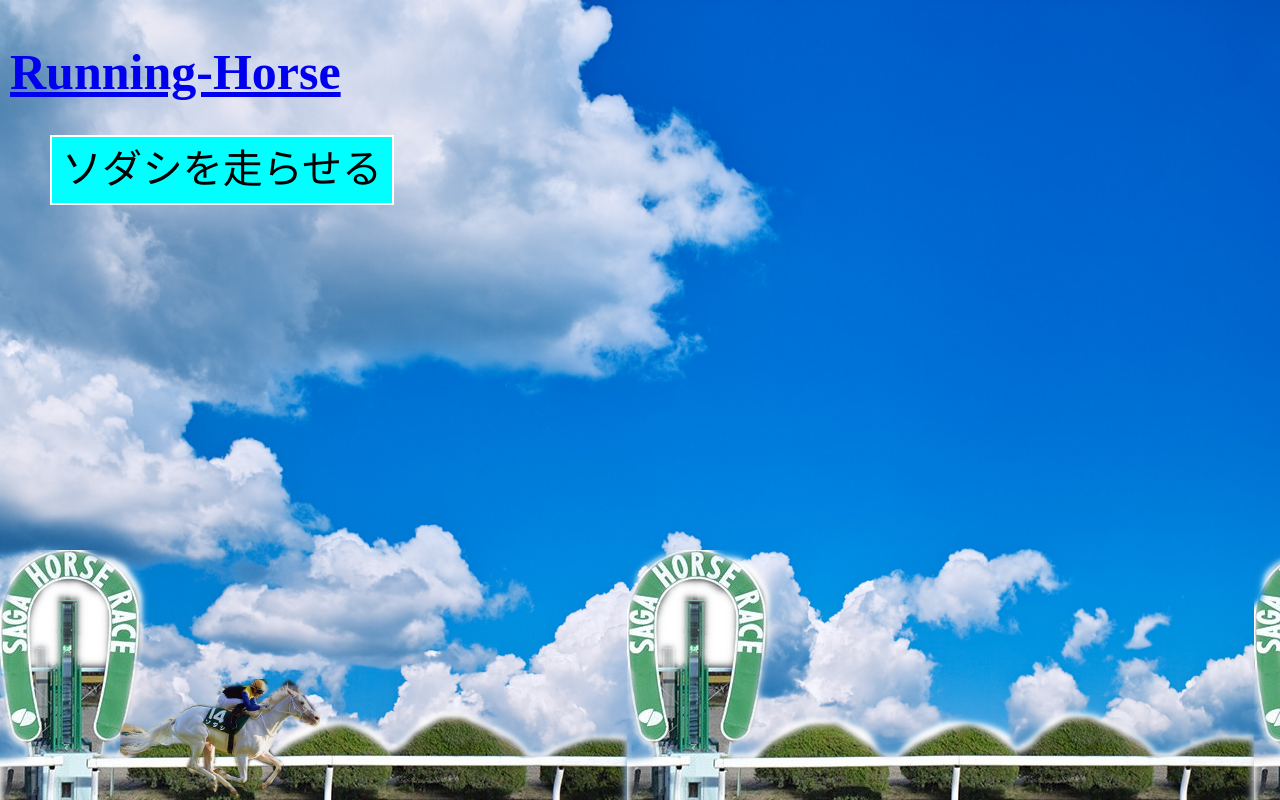
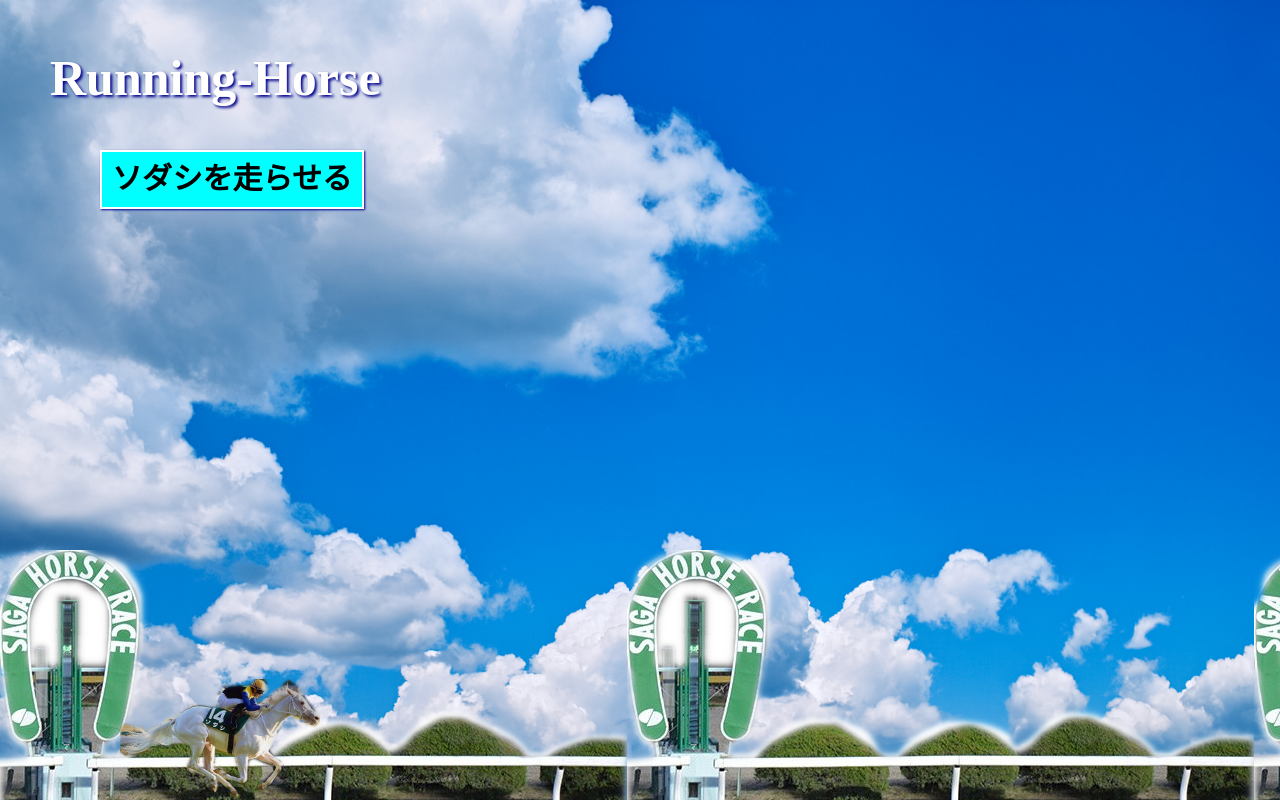
Before and after one commit to houmaiwakiri/Running-Horse, a plain HTML site: page public/index.html in a window 1280 px wide. Shown: the top 800 px of the page. Drawn offline with Linux system fonts and the light colour scheme.

Commit message:
PCでもソダシを橋rせることが出来るようになりました。

```diff
--- a/public/index.html
+++ b/public/index.html
@@ -9,13 +9,10 @@
 <body>
     <div class="header">
         <h1 class="title"><a href="index.html">Running-Horse</a></h1>
-        <ul>
-            <li class="list" id="list">ソダシを走らせる</li>
-        </ul>
     </div>
     <div class="main">
         <div class="sky">
-
+            <button id="btn">ソダシを走らせる</button>
         </div>
 
         <div class="rati"></div>
--- a/public/main.js
+++ b/public/main.js
@@ -8,4 +8,10 @@ addEventListener("keypress", function(x){
     }
 })
 
-addEventListener("click")
+let btn = document.getElementById('btn');
+btn,addEventListener('click',function(click){
+    if(click){
+        rati.classList.toggle("moving");
+        car.classList.toggle("suspention");
+    }
+})
--- a/public/stylesheet.css
+++ b/public/stylesheet.css
@@ -2,16 +2,34 @@ body{
     margin: 0;
     overflow: hidden;
 }
-.list{
-  font-size: 40px;
+a{
+  text-decoration: none;
+  color: white;
+
 }
-li{
-  list-style: none;
+.title{
+  margin-top: 40px;
+  margin-left: 40px;
+  color: white;
+  text-shadow: 2px 2px 3px darkblue;
+  font-size: 50px;
+}
+#btn{
   background-color: rgb(0, 255, 255);
   padding: 10px;
   border: 2px solid white;
+  top: 150px;
+  left: 100px;
+  font-size: 30px;
+  font-weight: bold;
+  box-shadow: 1px 1px 2px darkblue;
   cursor: pointer;
-  display: block;
+  position: absolute;
+}
+#btn:active {
+  -webkit-transform: translateY(4px);
+  transform: translateY(4px);
+  border-bottom: none;
 }
 
 .header{
@@ -69,12 +87,7 @@ li{
     position: absolute;
     z-index: 4;
 }
-.title{
-    top: 50px;
-    left: 100px;
-    color: green;
-    font-size: 50px;
-}
+
 
 
 
```
